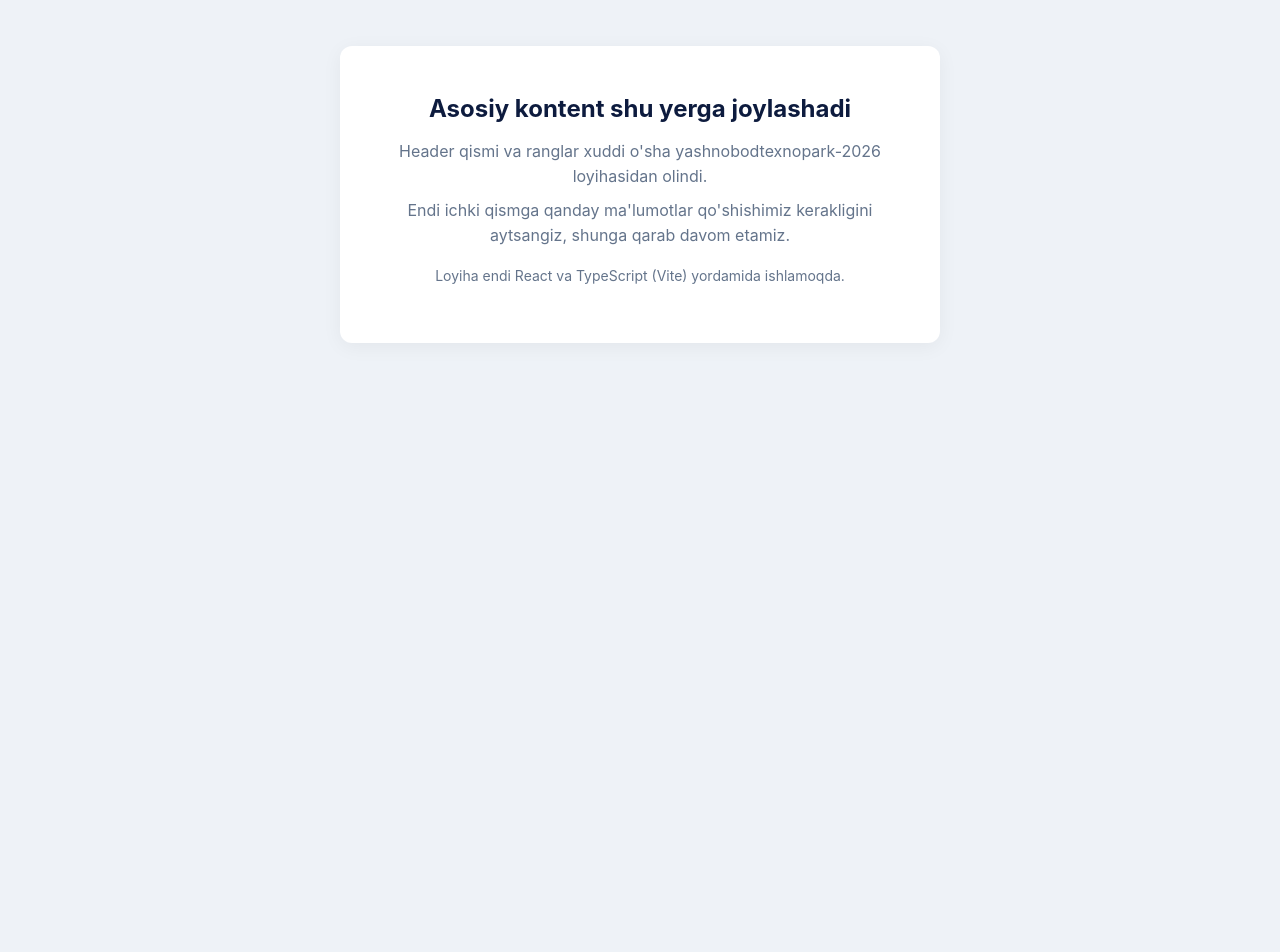
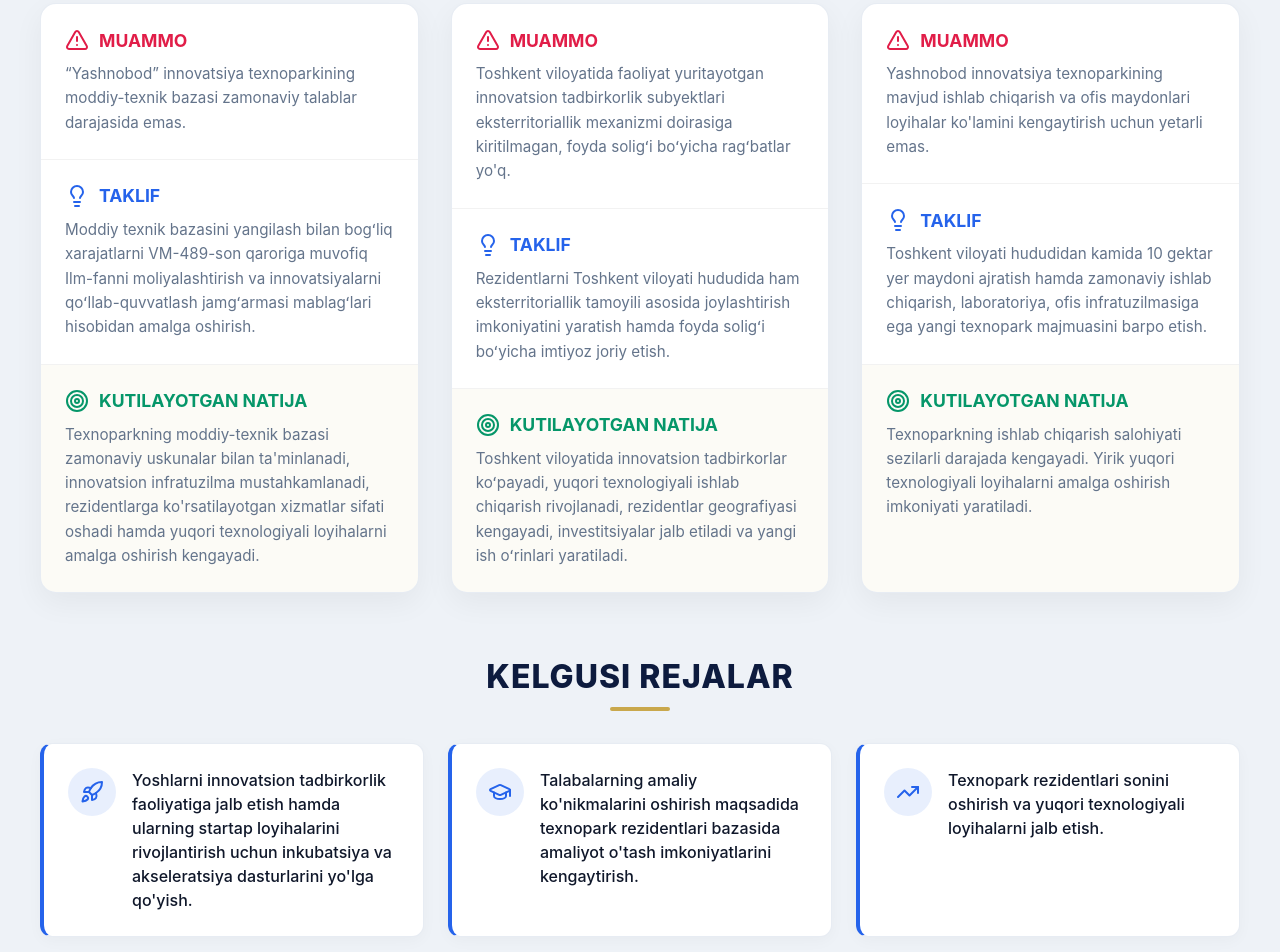
Before and after one commit to Yashnarbek-Samiyev/Flanshet-2-Yashnobod-Innovation-Texnopark, a React (Vite) app: page / in a window 1280 px wide. Shown: the part 280-1232 px from the top of the page. Before the commit the page ends 800 px from the top, so only its background shows below. Built offline with nearby package versions, Linux system fonts and the light colour scheme.

Commit message:
Add Muammolar va Takliflar and Kelgusi Rejalar sections with pro UI

```diff
--- a/src/App.tsx
+++ b/src/App.tsx
@@ -1,22 +1,71 @@
 import React, { useEffect } from 'react';
-import { createIcons, Building2, Layers, ChevronDown } from 'lucide';
+import {
+  createIcons,
+  AlertTriangle,
+  Lightbulb,
+  Target,
+  Rocket,
+  GraduationCap,
+  TrendingUp,
+  Globe,
+  BookOpen,
+  ShoppingCart,
+  Search
+} from 'lucide';
 
 function App() {
   useEffect(() => {
     createIcons({
       icons: {
-        Building2,
-        Layers,
-        ChevronDown
+        AlertTriangle,
+        Lightbulb,
+        Target,
+        Rocket,
+        GraduationCap,
+        TrendingUp,
+        Globe,
+        BookOpen,
+        ShoppingCart,
+        Search
       }
     });
   }, []);
 
+  const problems = [
+    {
+      id: 1,
+      muammo: "“Yashnobod” innovatsiya texnoparkining moddiy-texnik bazasi zamonaviy talablar darajasida emas.",
+      taklif: "Moddiy texnik bazasini yangilash bilan bogʻliq xarajatlarni VM-489-son qaroriga muvofiq Ilm-fanni moliyalashtirish va innovatsiyalarni qoʻllab-quvvatlash jamgʻarmasi mablagʻlari hisobidan amalga oshirish.",
+      natija: "Texnoparkning moddiy-texnik bazasi zamonaviy uskunalar bilan ta'minlanadi, innovatsion infratuzilma mustahkamlanadi, rezidentlarga ko'rsatilayotgan xizmatlar sifati oshadi hamda yuqori texnologiyali loyihalarni amalga oshirish kengayadi."
+    },
+    {
+      id: 2,
+      muammo: "Toshkent viloyatida faoliyat yuritayotgan innovatsion tadbirkorlik subyektlari eksterritoriallik mexanizmi doirasiga kiritilmagan, foyda soligʻi boʻyicha ragʻbatlar yo'q.",
+      taklif: "Rezidentlarni Toshkent viloyati hududida ham eksterritoriallik tamoyili asosida joylashtirish imkoniyatini yaratish hamda foyda soligʻi boʻyicha imtiyoz joriy etish.",
+      natija: "Toshkent viloyatida innovatsion tadbirkorlar koʻpayadi, yuqori texnologiyali ishlab chiqarish rivojlanadi, rezidentlar geografiyasi kengayadi, investitsiyalar jalb etiladi va yangi ish oʻrinlari yaratiladi."
+    },
+    {
+      id: 3,
+      muammo: "Yashnobod innovatsiya texnoparkining mavjud ishlab chiqarish va ofis maydonlari loyihalar ko'lamini kengaytirish uchun yetarli emas.",
+      taklif: "Toshkent viloyati hududidan kamida 10 gektar yer maydoni ajratish hamda zamonaviy ishlab chiqarish, laboratoriya, ofis infratuzilmasiga ega yangi texnopark majmuasini barpo etish.",
+      natija: "Texnoparkning ishlab chiqarish salohiyati sezilarli darajada kengayadi. Yirik yuqori texnologiyali loyihalarni amalga oshirish imkoniyati yaratiladi."
+    }
+  ];
+
+  const plans = [
+    { icon: 'rocket', text: "Yoshlarni innovatsion tadbirkorlik faoliyatiga jalb etish hamda ularning startap loyihalarini rivojlantirish uchun inkubatsiya va akseleratsiya dasturlarini yo'lga qo'yish." },
+    { icon: 'graduation-cap', text: "Talabalarning amaliy ko'nikmalarini oshirish maqsadida texnopark rezidentlari bazasida amaliyot o'tash imkoniyatlarini kengaytirish." },
+    { icon: 'trending-up', text: "Texnopark rezidentlari sonini oshirish va yuqori texnologiyali loyihalarni jalb etish." },
+    { icon: 'globe', text: "Texnopark rezidentlarining mahsulotlarini mahalliylashtirish va import o'rnini bosuvchi loyihalarni qo'llab-quvvatlash." },
+    { icon: 'book-open', text: "Rezidentlar mahsulotlari katalogini yaratish va raqamli platforma orqali targ'ib qilish." },
+    { icon: 'shopping-cart', text: "Texnopark rezidentlarining mahsulotlarini elektron savdo platformalariga chiqarishga ko'maklashish." },
+    { icon: 'search', text: "Texnopark huzurida loyiha ekspertizasi va texnologik audit tizimini joriy etish." }
+  ];
+
   return (
     <main className="dashboard-container">
-      {/* Header Section (3-Band Design) */}
+      {/* Header Section */}
       <header className="dashboard-header">
-        {/* Band 1: Logos */}
         <div className="header-band-logos">
           <div className="logo-group">
             <img
@@ -47,22 +96,66 @@
             </div>
           </div>
         </div>
-
-        {/* Band 2: Main Title */}
         <div className="header-band-title">
-          <h2 id="dashboard-title">FLANSHET-2 LOYIHASI</h2>
+          <h2 id="dashboard-title">FLANSHET-2 LOYIHASI ASOSIY MA'LUMOTLARI</h2>
         </div>
       </header>
 
       {/* Main Content Area */}
       <section className="main-content">
-        <div className="placeholder-content">
-          <h2>Asosiy kontent shu yerga joylashadi</h2>
-          <p>Header qismi va ranglar xuddi o'sha yashnobodtexnopark-2026 loyihasidan olindi.</p>
-          <p>Endi ichki qismga qanday ma'lumotlar qo'shishimiz kerakligini aytsangiz, shunga qarab davom etamiz.</p>
-          <p className="text-sm mt-4 text-blue-600">
-            Loyiha endi React va TypeScript (Vite) yordamida ishlamoqda.
-          </p>
+        <div className="content-wrapper">
+
+          {/* Muammolar va Takliflar */}
+          <div className="section-block">
+            <h3 className="section-title">Muammolar va Takliflar</h3>
+            <div className="cards-grid">
+              {problems.map((item) => (
+                <div key={item.id} className="info-card">
+                  <div className="card-item problem">
+                    <div className="card-item-header">
+                      <i data-lucide="alert-triangle"></i>
+                      <h4>Muammo</h4>
+                    </div>
+                    <p>{item.muammo}</p>
+                  </div>
+
+                  <div className="card-item proposal">
+                    <div className="card-item-header">
+                      <i data-lucide="lightbulb"></i>
+                      <h4>Taklif</h4>
+                    </div>
+                    <p>{item.taklif}</p>
+                  </div>
+
+                  <div className="card-item result">
+                    <div className="card-item-header">
+                      <i data-lucide="target"></i>
+                      <h4>Kutilayotgan Natija</h4>
+                    </div>
+                    <p>{item.natija}</p>
+                  </div>
+                </div>
+              ))}
+            </div>
+          </div>
+
+          {/* Kelgusi Rejalar */}
+          <div className="section-block">
+            <h3 className="section-title">Kelgusi Rejalar</h3>
+            <div className="plans-grid">
+              {plans.map((plan, index) => (
+                <div key={index} className="plan-card">
+                  <div className="plan-icon">
+                    <i data-lucide={plan.icon}></i>
+                  </div>
+                  <div className="plan-text">
+                    <p>{plan.text}</p>
+                  </div>
+                </div>
+              ))}
+            </div>
+          </div>
+
         </div>
       </section>
     </main>
--- a/src/index.css
+++ b/src/index.css
@@ -127,23 +127,160 @@
     padding: 15px 0;
 }
 
-/* Main Content Area Placeholder */
+/* =========================================================
+   MAIN CONTENT STYLES
+========================================================= */
 .main-content {
     flex: 1;
     display: flex;
     justify-content: center;
-    align-items: center;
-    padding: 2rem;
+    padding: 3rem 2vw;
+    background-color: var(--bg-main);
 }
 
-.placeholder-content {
-    background: white;
-    padding: 3rem;
+.content-wrapper {
+    width: 100%;
+    max-width: 1200px;
+    display: flex;
+    flex-direction: column;
+    gap: 4rem;
+}
+
+.section-title {
+    color: var(--accent-navy);
+    font-size: 2rem;
+    font-weight: 800;
+    margin-bottom: 2rem;
+    text-align: center;
+    text-transform: uppercase;
+    letter-spacing: 1px;
+    position: relative;
+    padding-bottom: 15px;
+}
+
+.section-title::after {
+    content: '';
+    position: absolute;
+    bottom: 0;
+    left: 50%;
+    transform: translateX(-50%);
+    width: 60px;
+    height: 4px;
+    background-color: var(--accent-gold);
+    border-radius: 2px;
+}
+
+/* CARDS GRID (Muammolar) */
+.cards-grid {
+    display: grid;
+    grid-template-columns: repeat(auto-fit, minmax(320px, 1fr));
+    gap: 2rem;
+}
+
+.info-card {
+    background: var(--card-bg);
+    border-radius: 16px;
+    overflow: hidden;
+    box-shadow: 0 10px 30px rgba(0, 0, 0, 0.05);
+    border: 1px solid var(--card-border);
+    transition: transform 0.3s ease, box-shadow 0.3s ease;
+    display: flex;
+    flex-direction: column;
+}
+
+.info-card:hover {
+    transform: translateY(-5px);
+    box-shadow: 0 15px 40px rgba(0, 0, 0, 0.1);
+}
+
+.card-item {
+    padding: 1.5rem;
+    border-bottom: 1px solid rgba(0,0,0,0.05);
+}
+
+.card-item:last-child {
+    border-bottom: none;
+    flex: 1;
+    background-color: rgba(201, 168, 76, 0.05); /* very light gold */
+}
+
+.card-item-header {
+    display: flex;
+    align-items: center;
+    gap: 10px;
+    margin-bottom: 10px;
+}
+
+.card-item-header h4 {
+    font-size: 1.1rem;
+    font-weight: 700;
+    text-transform: uppercase;
+}
+
+.card-item p {
+    font-size: 0.95rem;
+    line-height: 1.6;
+    color: var(--text-muted);
+}
+
+.problem .card-item-header { color: #E11D48; }
+.proposal .card-item-header { color: var(--accent-blue); }
+.result .card-item-header { color: #059669; }
+
+.card-item-header i {
+    width: 20px;
+    height: 20px;
+}
+
+/* PLANS GRID */
+.plans-grid {
+    display: grid;
+    grid-template-columns: repeat(auto-fit, minmax(300px, 1fr));
+    gap: 1.5rem;
+}
+
+.plan-card {
+    background: var(--card-bg);
     border-radius: 12px;
-    box-shadow: 0 4px 20px rgba(0,0,0,0.05);
-    text-align: center;
-    max-width: 600px;
+    padding: 1.5rem;
+    display: flex;
+    align-items: flex-start;
+    gap: 1rem;
+    box-shadow: 0 4px 15px rgba(0, 0, 0, 0.03);
+    border: 1px solid var(--card-border);
+    border-left: 4px solid var(--accent-blue);
+    transition: all 0.3s ease;
 }
+
+.plan-card:hover {
+    border-left-color: var(--accent-gold);
+    box-shadow: 0 8px 25px rgba(0, 0, 0, 0.08);
+}
+
+.plan-icon {
+    background-color: rgba(37, 99, 235, 0.1);
+    color: var(--accent-blue);
+    width: 48px;
+    height: 48px;
+    border-radius: 50%;
+    display: flex;
+    align-items: center;
+    justify-content: center;
+    flex-shrink: 0;
+}
+
+.plan-card:hover .plan-icon {
+    background-color: var(--accent-gold);
+    color: white;
+}
+
+.plan-text p {
+    font-size: 1rem;
+    line-height: 1.5;
+    color: var(--text-main);
+    font-weight: 500;
+}
+
 
 .placeholder-content h2 {
     color: var(--accent-navy);
```
